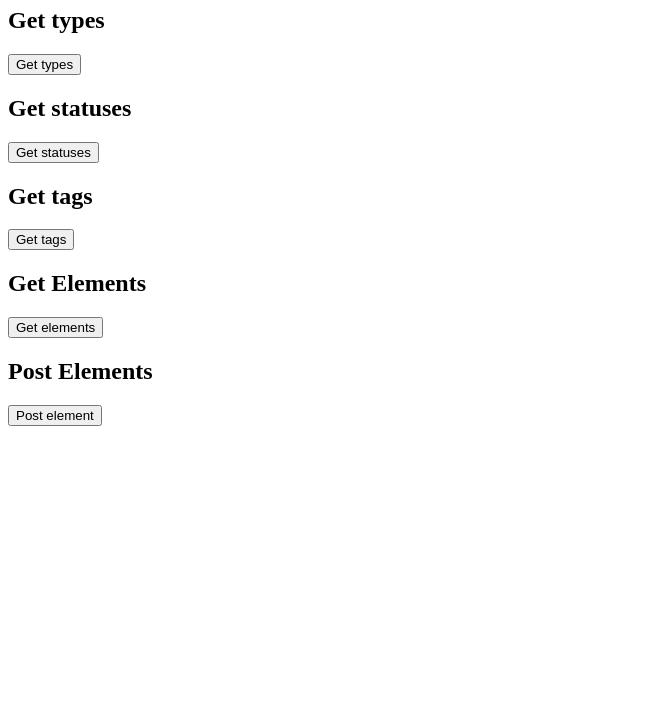
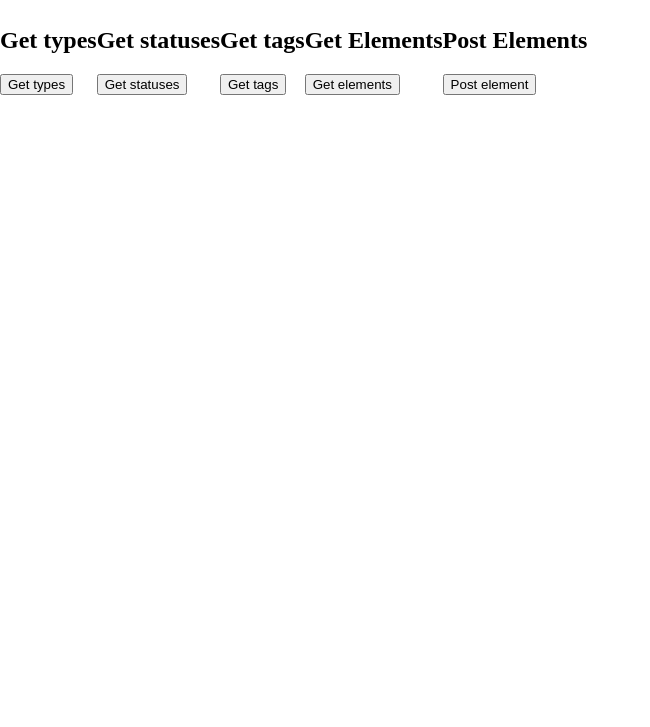
Before and after one commit to mugnozzo/idf, a website: page frontend/index.html in a window 1280 px wide. Shown: the part 73-800 px from the top of the page, without its empty margins (0-650 px from the left). Drawn offline with Linux system fonts and the light colour scheme.

Commit message:
Added minimal style for testing

```diff
--- a/frontend/index.html
+++ b/frontend/index.html
@@ -2,11 +2,16 @@
 <html>
   <head>
     <title>Users</title>
-    <link rel="icon" href="data:,">
+    <link rel="icon" href="data:,"/>
+    <link rel="stylesheet" href="./style.css"/>
   </head>
   <body>
 
+    <main>
+
     <h1>User Manager</h1>
+
+      <div class="main-sections">
 
         <section id="get-types-section">
           <h2>Get types</h2>
@@ -38,6 +43,9 @@
           <div id="post-elements-result"></div>
         </section>
 
+      </div>
+    </main>
+
     <script src="api.js"></script>
     <script src="main.js"></script>
 
--- /dev/null
+++ b/frontend/style.css
@@ -0,0 +1,11 @@
+html,
+body {
+  margin: 0;
+  padding: 0;
+}
+
+.main-sections {
+  display: flex;
+  flex-direction: row;
+  flex-wrap: wrap;
+}
```
Lines whose indentation alone changed are shown as unchanged.
